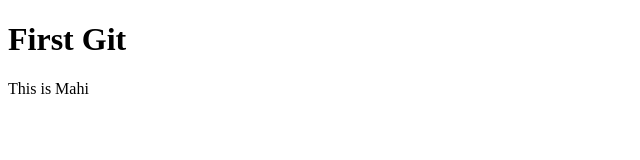
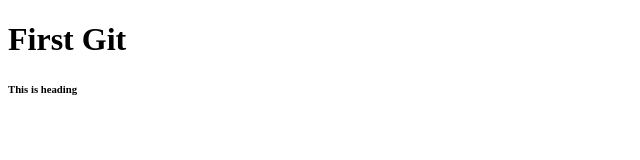
Before and after one commit to Maheswari2k1/MyProjects, a plain HTML site: page index.html in a window 1280 px wide. Shown: the full height of the page, 0-640 px from the left. Drawn offline with Linux system fonts and the light colour scheme.

Commit message:
Removed p tag

```diff
--- a/index.html
+++ b/index.html
@@ -8,6 +8,7 @@
 </head>
 <body>
     <h1>First Git</h1>
-    <p>This is Mahi</p>
+    <!-- <p>This is Mahi</p> -->
+    <h6>This is heading</h6>
 </body>
 </html>
```
